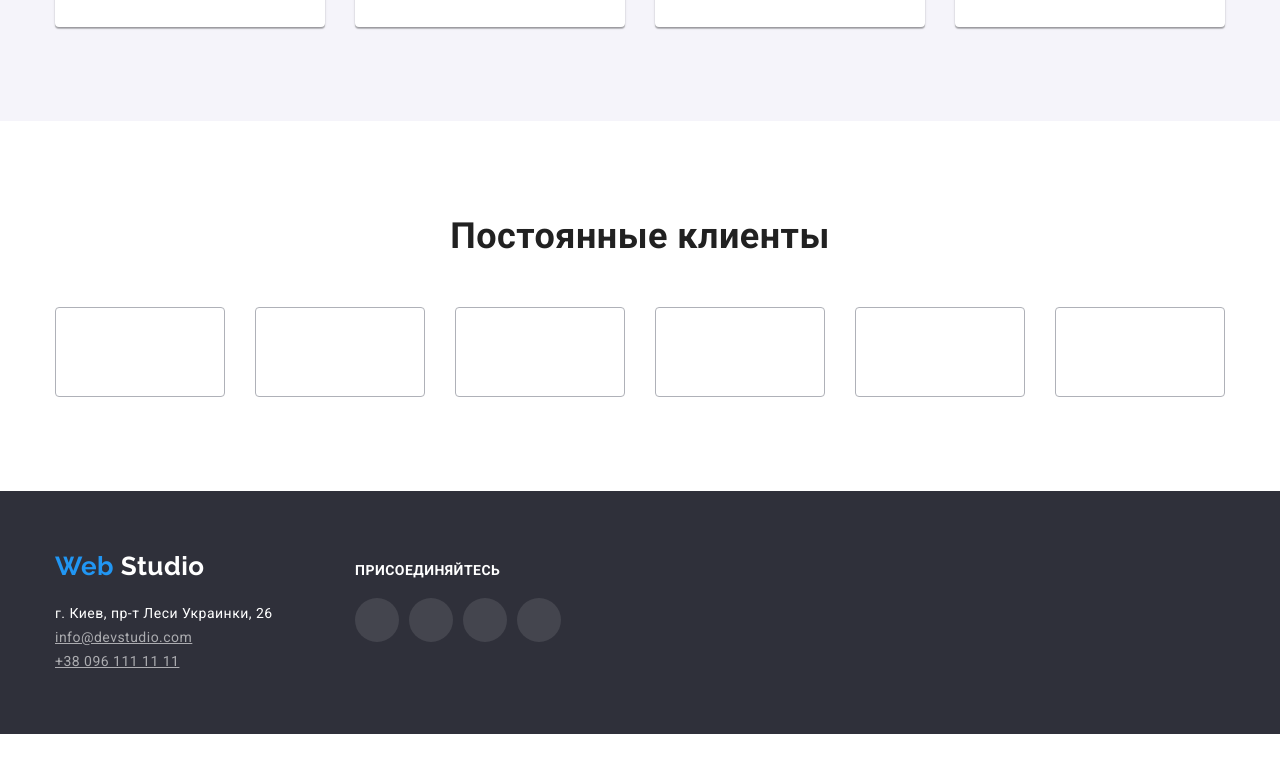
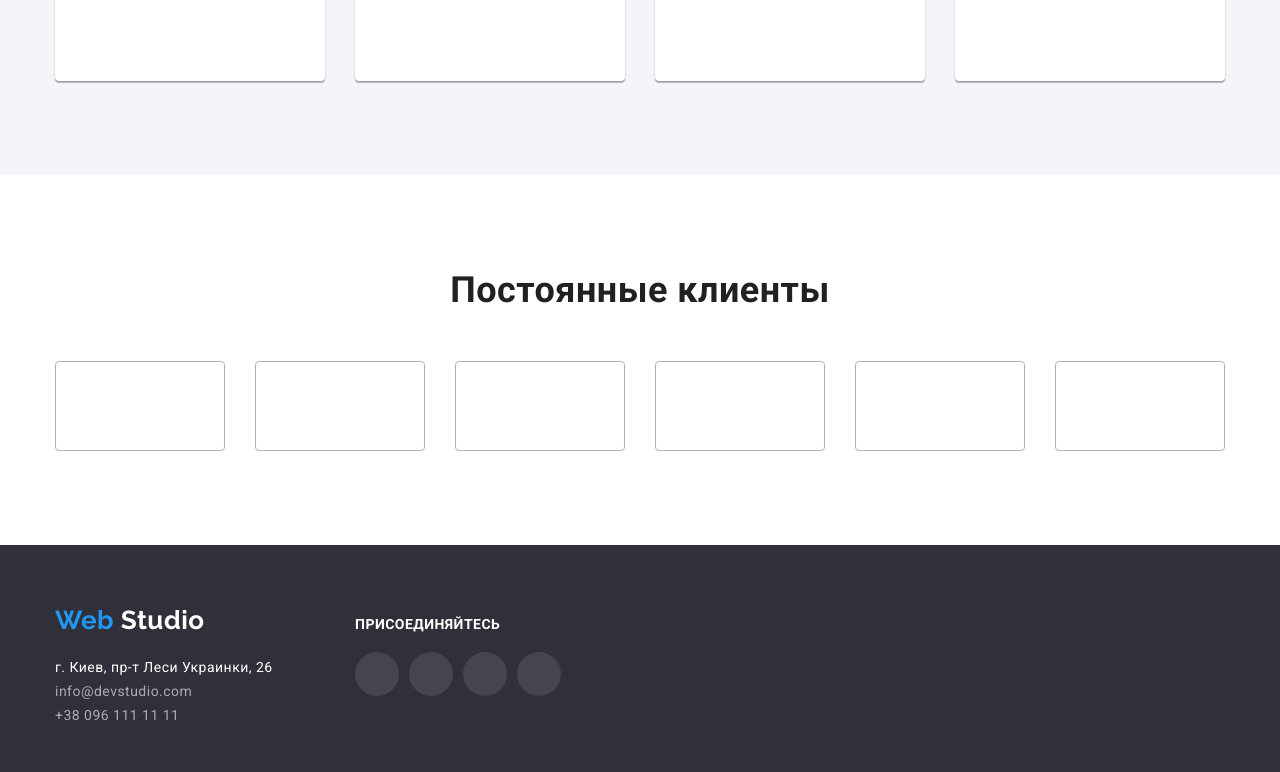
Before and after one commit to Roman-Y-K/goit-markup-hw-04, a plain HTML site: page index.html in a window 1280 px wide. Shown: the part 2291-3063 px from the top of the page. Before the commit the page ends 3025 px from the top, so only its background shows below. Drawn offline with Linux system fonts and the light colour scheme.

Commit message:
убирает подчеркивание ссылок футера

```diff
--- a/css/style.css
+++ b/css/style.css
@@ -287,6 +287,9 @@ body {
 
 .app-title {
   margin: 0;
+  padding-top: 27px;
+  padding-bottom: 27px;
+
   font-weight: 700;
   font-size: 14px;
   line-height: 1.143;
--- a/index.html
+++ b/index.html
@@ -522,11 +522,13 @@
             г. Киев, пр-т Леси Украинки, 26
             <ul class="list">
               <li>
-                <a href="mailto:info@devstudio.com">
+                <a href="mailto:info@devstudio.com" class="link">
                   info@devstudio.com
                 </a>
               </li>
-              <li><a href="tel:+380961111111"> +38 096 111 11 11 </a></li>
+              <li>
+                <a href="tel:+380961111111" class="link"> +38 096 111 11 11 </a>
+              </li>
             </ul>
           </address>
         </div>
```
Also changed, not shown: portfolio.html (+4 -2 lines).
